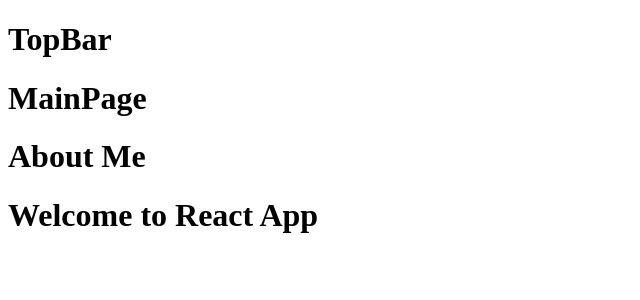
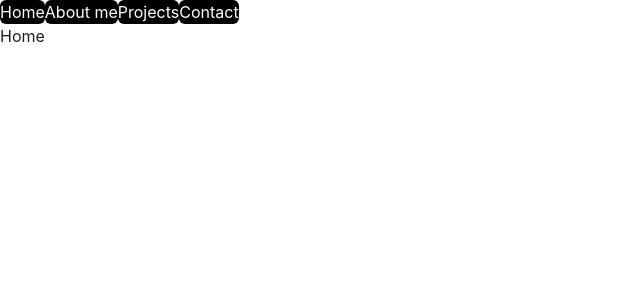
Before and after one commit to oliversulyok/Portfolio, a React app: page / in a window 1280 px wide. Shown: the top 300 px of the page, without its empty margins (0-640 px from the left). Built offline with nearby package versions, Linux system fonts and the light colour scheme; the HTML template or start-up script is replaced by a standard one.

Commit message:
Updated topbar for generate instead of manual creating

```diff
--- a/index.jsx
+++ b/index.jsx
@@ -1,7 +1,7 @@
+import { createRoot } from 'react-dom/client';
+import App from "./src/App";
 import React from "react";
-import reactDom from "react-dom";
-import App from "./src/App";
 
-reactDom.render(
-<App />, document.getElementById("root")
-);
+const container = document.getElementById('root');
+const root = createRoot(container); // createRoot(container!) if you use TypeScript
+root.render(<App />);
--- a/src/App.jsx
+++ b/src/App.jsx
@@ -1,19 +1,34 @@
-import React from "react";
+import React,{useState} from "react";
+import { Box, ChakraProvider, Flex, Spacer, extendTheme, Text } from '@chakra-ui/react'
+
+const theme = extendTheme({
+    // https://chakra-ui.com/docs/styled-system/customize-theme
+    colors: {
+        brand: {
+            100: "#000000",
+        }
+    }
+})
 
 const App = () => {
+    const pages = ['Home','About me', 'Projects', 'Contact'];
+    const[visiblePage,setVisiblePage] = useState(pages[0]);
+    const handlePageChange = (key) => {
+        setVisiblePage(key)
+    };
+
     return (
-    <>
-    <div>
-        <h1>TopBar</h1>
-        <h1>MainPage</h1>
-        <h1>About Me</h1>
-    </div>
-    <div>
-        <h1>
-            Welcome to React App
-        </h1>
-    </div>
-    </>
+    <ChakraProvider>
+    <Flex>
+        {pages.map((page, idx) => (
+            <Box as='button' borderRadius='md' color='white' bg='black' key={idx} onClick={() => handlePageChange(page)}>{page}</Box>
+        ) )}
+    </Flex>
+    <Flex>
+        <Text>{visiblePage}</Text>
+    </Flex>
+
+    </ChakraProvider>
     );
 }
 
--- a/webpack.config.js
+++ b/webpack.config.js
@@ -4,7 +4,7 @@
 var HTMLWebpackPluginConfig = new HtmlWebpackPlugin({
   template: __dirname + '/public/index.html',
   filename: 'index.html',
-  inject: 'body'
+  inject: false
 });
 
 /*We are basically telling webpack to take index.js from entry. Then check for all file extensions in resolve.
@@ -23,7 +23,7 @@
     /** "entry"
      * the entry point
      */
-    entry: "./index.js",
+    entry: "./index.jsx",
     output: {
         /** "path"
          * the folder path of the output file
```
Also changed, not shown: package.json (+6 -1 lines), 2 other files (tests, documents, lock files or other folders).
